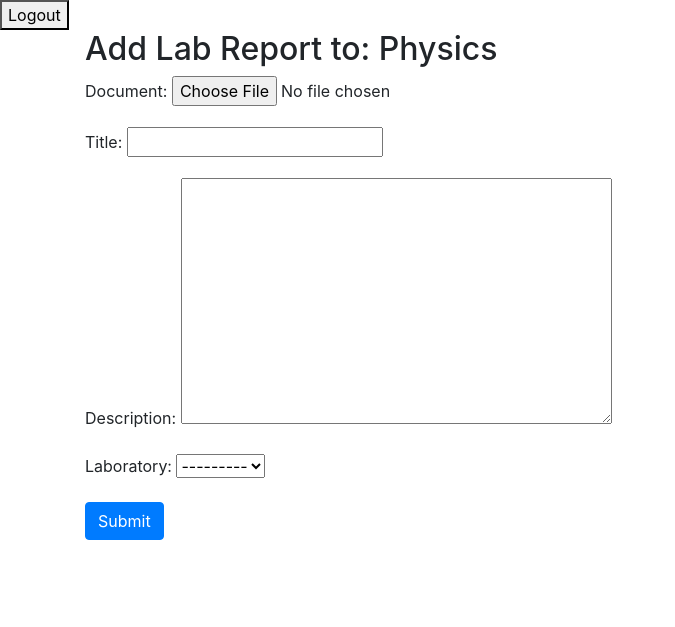
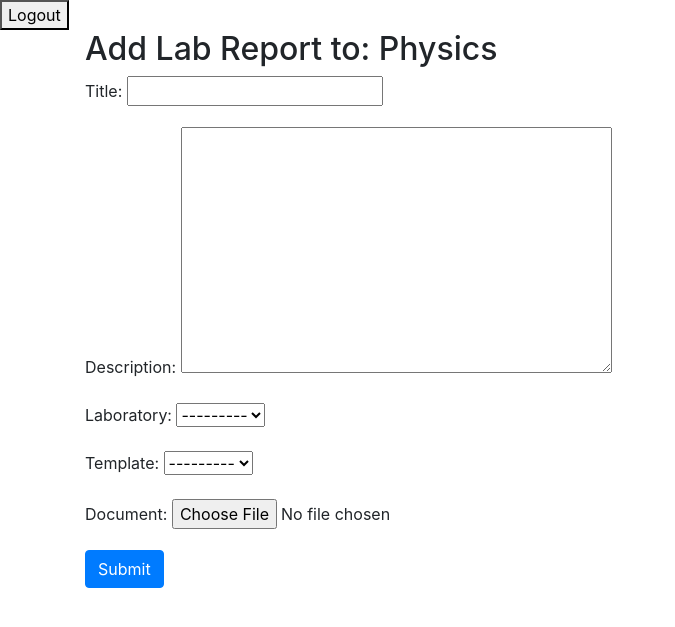
Before and after one commit to RbenMoise/dlab, a Django app: page /users/upload_lab_report/2/ in a window 1280 px wide. Shown: the part 56-683 px from the top of the page, without its empty margins (0-675 px from the left). Run offline with Django 5.2, Linux system fonts and the light colour scheme; a user stored in the database is signed in; data comes from the database, SQL or seed files in the repository; both versions use the stored data as it was after the commit; some libraries are stand-ins or nearby versions.

Commit message:
upload a template

```diff
--- a/maabaraconn/users/forms.py
+++ b/maabaraconn/users/forms.py
@@ -1,6 +1,6 @@
 from django import forms
 from django.contrib.auth.forms import UserCreationForm
-from .models import Grade, Laboratory, User, Course, LabReport
+from .models import Grade, LabTemplate, Laboratory, User, Course, LabReport
 
 
 from .models import User
@@ -29,23 +29,18 @@ class CourseForm(forms.ModelForm):
 
 
 class LabReportForm(forms.ModelForm):
-    # def __init__(self, *args, **kwargs):
-    #     super(LabReportForm, self).__init__(*args, **kwargs)
-    #     # Assuming you have a relationship to Course in your LabReport model
-    #     # Adjust this queryset as needed
-    #     self.fields['course'].queryset = Course.objects.all()
-
     def __init__(self, *args, **kwargs):
         course_id = kwargs.pop('course_id', None)
         super(LabReportForm, self).__init__(*args, **kwargs)
         if course_id:
             self.fields['laboratory'].queryset = Laboratory.objects.filter(
                 course_id=course_id)
+            self.fields['template'].queryset = LabTemplate.objects.filter(
+                course_id=course_id)
 
     class Meta:
         model = LabReport
-        fields = ['document', 'title', 'description', 'laboratory']
-
+        fields = ['title', 'description', 'laboratory', 'template', 'document']
 # If you have a Grade model and form
 
 
@@ -59,3 +54,9 @@ class GradeForm(forms.ModelForm):
     class Meta:
         model = Grade
         fields = ['score', 'feedback']
+
+
+class LabTemplateForm(forms.ModelForm):
+    class Meta:
+        model = LabTemplate
+        fields = ['course', 'name', 'template_file']
--- a/maabaraconn/users/models.py
+++ b/maabaraconn/users/models.py
@@ -62,15 +62,22 @@ class Laboratory(models.Model):
 
 
 class LabTemplate(models.Model):
-    laboratory = models.OneToOneField(
-        Laboratory, on_delete=models.CASCADE, related_name='template')
+    course = models.ForeignKey(
+        Course, on_delete=models.CASCADE, related_name='lab_templates')
+    name = models.CharField(max_length=255)
     template_file = models.FileField(upload_to='lab_templates/')
+    laboratory = models.OneToOneField(Laboratory, on_delete=models.CASCADE)
 
     def __str__(self):
-        return f"Template for {self.laboratory.title}"
+        return f"{self.name} Template for {self.course.name}"
 
 
 class LabReport(models.Model):
+    REPORT_TYPE_CHOICES = [
+        ('IND', 'Individual'),
+        ('GRP', 'Group'),]
+    report_type = models.CharField(
+        max_length=3, choices=REPORT_TYPE_CHOICES, default='IND')
     creator = models.ForeignKey(
         settings.AUTH_USER_MODEL, on_delete=models.CASCADE, related_name='lab_reports')
     course = models.ForeignKey(
@@ -84,6 +91,8 @@ class LabReport(models.Model):
     document = models.FileField(upload_to='lab_reports/')
     submitted_at = models.DateTimeField(auto_now_add=True)
     status = models.CharField(max_length=100, default='Pending')
+    template = models.ForeignKey(
+        LabTemplate, on_delete=models.SET_NULL, null=True, blank=True, related_name='lab_reports')
 
     def __str__(self):
         return f"Report by {self.student.username} for {self.laboratory.title}"
--- a/maabaraconn/users/templates/course/lab_report_detail.html
+++ b/maabaraconn/users/templates/course/lab_report_detail.html
@@ -4,6 +4,12 @@
   <p><strong>Description:</strong> {{ lab_report.description }}</p>
   <p><strong>Due Date:</strong> {{ lab_report.due_date }}</p>
   <!-- Add more fields as needed based on your LabReport model -->
+  {% if lab_report.template %}
+  <p>
+    <strong>Submission Template:</strong>
+    <a href="{{ lab_report.template.template_file.url }}">Download Template</a>
+  </p>
+  {% endif %}
 
   <!-- Optionally, add a link back to the dashboard or course page -->
   <a href="{% url 'student_dashboard' %}">Back to Dashboard</a>
--- a/maabaraconn/users/urls.py
+++ b/maabaraconn/users/urls.py
@@ -41,5 +41,10 @@ urlpatterns = [
     path('student/dashboard/', views.student_dashboard, name='student_dashboard'),
     path('lab-reports/<int:lab_report_id>/',
          views.lab_report_detail, name='lab_report_detail'),
+    #     path('upload_template/', views.upload_lab_template,
+    #          name='upload_lab_template'),
+    path('list_templates/', views.list_lab_templates, name='list_lab_templates'),
+    path('lab/<int:lab_id>/upload_template/',
+         views.lab_template_upload, name='lab_template_upload'),
 
 ]
--- a/maabaraconn/users/views.py
+++ b/maabaraconn/users/views.py
@@ -15,9 +15,10 @@ from django.urls import reverse
 from .models import Laboratory
 from django.contrib.auth.decorators import login_required
 from django.contrib import messages
-from .forms import GradeForm, LaboratoryForm, UserRegistrationForm, CourseForm, LabReportForm
+from .forms import GradeForm, LabTemplateForm, LaboratoryForm, UserRegistrationForm, CourseForm, LabReportForm
 from django.contrib.auth.mixins import LoginRequiredMixin, UserPassesTestMixin
 from .models import Course
+from django.contrib.auth.decorators import login_required, user_passes_test
 
 
 def register(request):
@@ -299,3 +300,32 @@ def student_dashboard(request):
 def lab_report_detail(request, lab_report_id):
     lab_report = get_object_or_404(LabReport, pk=lab_report_id)
     return render(request, 'course/lab_report_detail.html', {'lab_report': lab_report})
+
+
+def is_labtech(user):
+    return user.role == User.Role.LAB_TECH
+
+
+@login_required
+@user_passes_test(is_labtech)
+def lab_template_upload(request, lab_id):
+    lab = Laboratory.objects.get(id=lab_id)
+    if request.method == 'POST':
+        form = LabTemplateForm(request.POST, request.FILES, instance=lab.template if hasattr(
+            lab, 'template') else None)
+        if form.is_valid():
+            lab_template = form.save(commit=False)
+            lab_template.laboratory = lab
+            lab_template.save()
+            return redirect('some_view_to_redirect_to')
+    else:
+        form = LabTemplateForm(
+            instance=lab.template if hasattr(lab, 'template') else None)
+    return render(request, 'course/upload_lab_template.html', {'form': form})
+
+
+@login_required
+# @user_passes_test(is_labtech)
+def list_lab_templates(request):
+    templates = LabTemplate.objects.all()
+    return render(request, 'your_app/list_lab_templates.html', {'templates': templates})
```
Also changed, not shown: maabaraconn/users/templates/course/upload_lab_template.html (added, +10 -0 lines), maabaraconn/users/templates/users/labtech_dashboard.html (+21 -5 lines), maabaraconn/db.sqlite3, maabaraconn/users/migrations/0019_labreport_report_type.py (added), maabaraconn/users/migrations/0020_remove_labtemplate_laboratory_labtemplate_course_and_more.py (added), maabaraconn/users/migrations/0021_labreport_template.py (added), maabaraconn/users/migrations/0022_labtemplate_laboratory.py (added).
